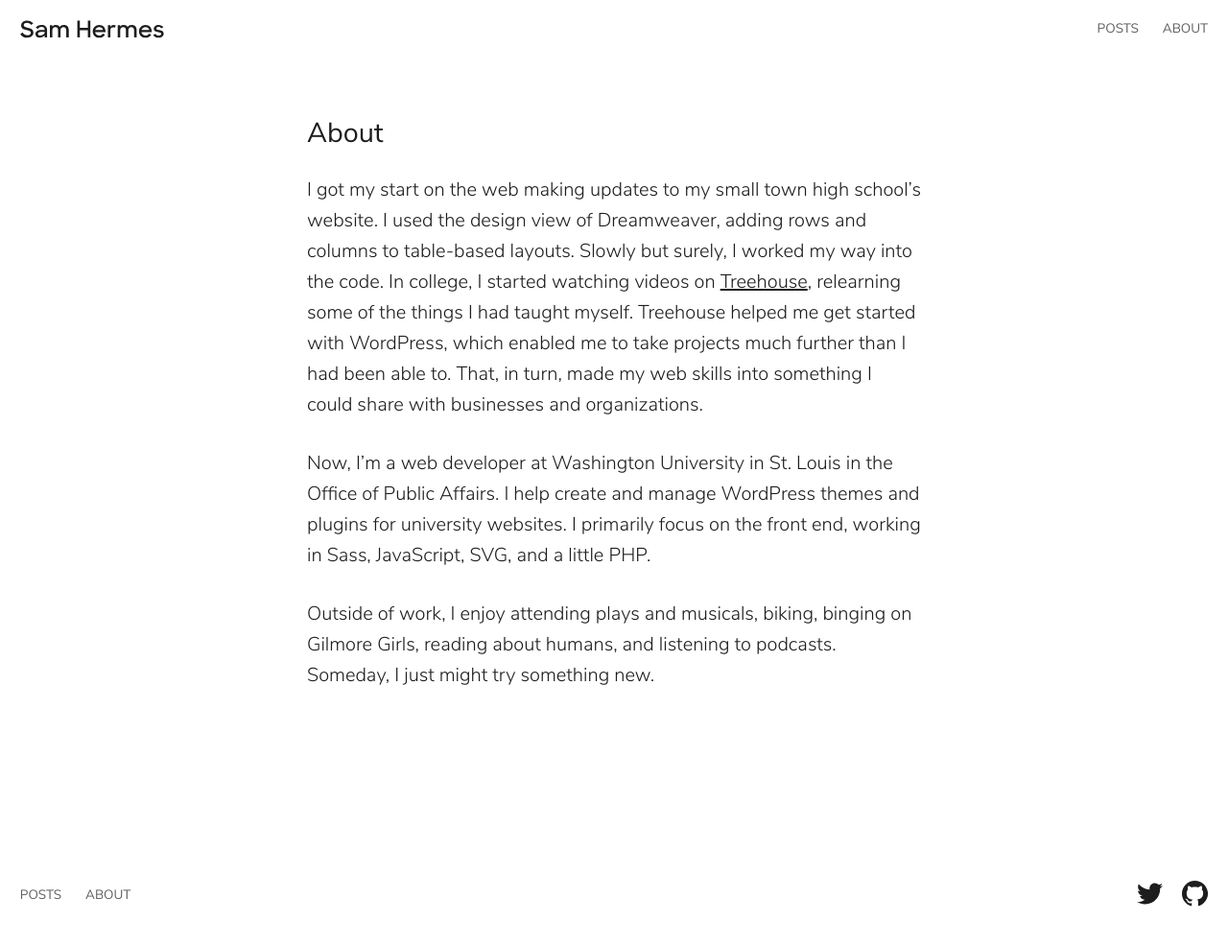
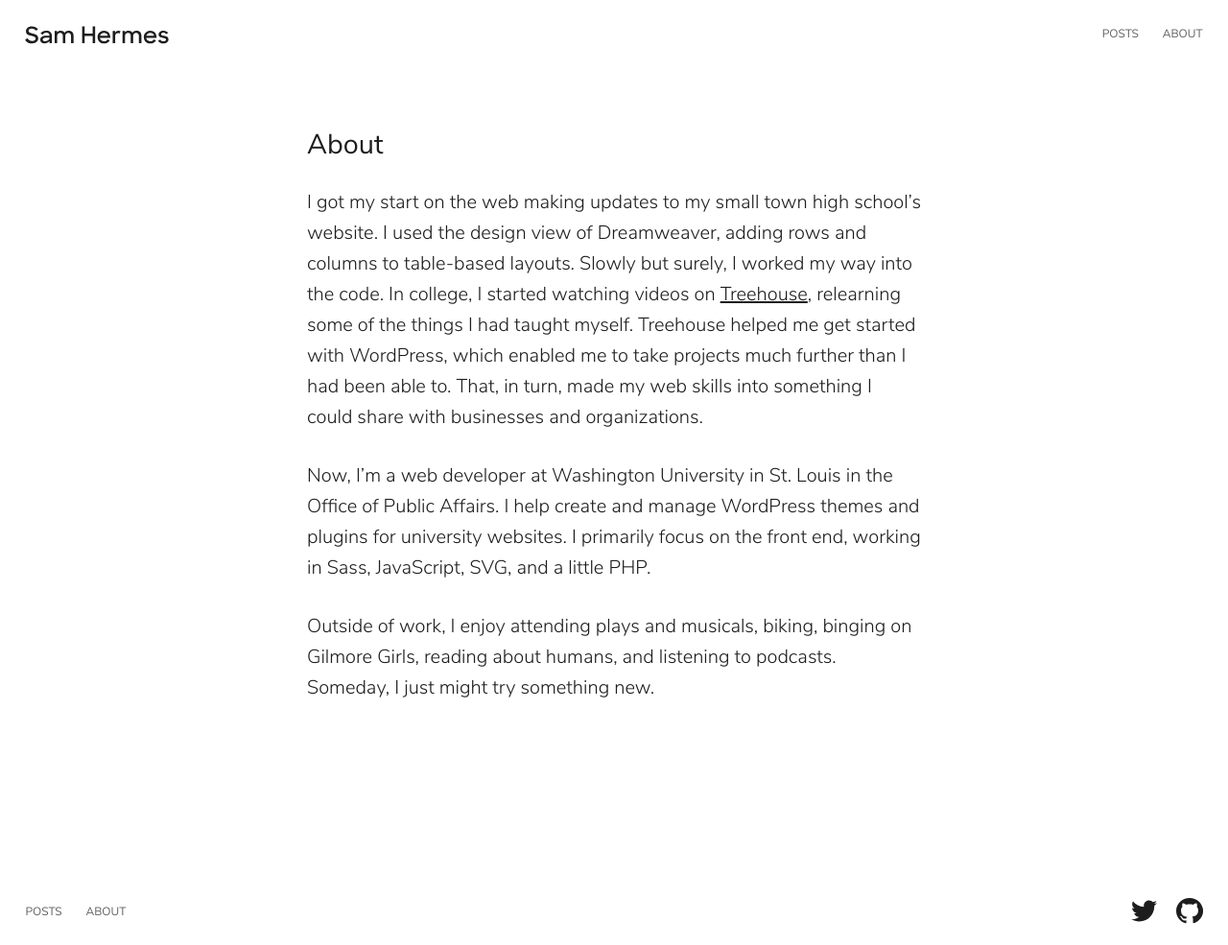
Before and after one commit to samhermes/samhermes.github.io, a Jekyll site: the page built from about.md, in a window 1280 px wide. Shown: the whole page at 96% size. Built offline with Jekyll 4.4.1, drawn with Linux system fonts in a browser that asks for light colours; before the commit the page ends 963 px from its top, so only the background shows below that.

Commit message:
Further adjustments to header/footer positioning

```diff
--- a/_sass/_layout.scss
+++ b/_sass/_layout.scss
@@ -1,16 +1,15 @@
 /* Site Header */
 
 .site-header {
-  background: #fff;
   box-sizing: border-box;
   padding: 0.6em 5% 0.2em;
   margin: 0 auto;
   @media screen and (min-width: 45.625em) {
-    padding: 0.95em 1.3em;
+    padding: 1.3em 1.65em;
   }
   > a {
     display: block;
-    margin: 0.35em 0;
+    margin: 0.4em 0;
     float: left;
   }
   svg {
@@ -33,12 +32,11 @@
   float: right;
   li {
     float: left;
-    font-size: 0.8em;
+    font-size: 0.75em;
     font-weight: normal;
     text-transform: uppercase;
     @media screen and (min-width: 28.125em) {
       margin-left: 0.3rem;
-      font-size: 0.85em;
     }
     &:first-child {
       margin-left: 0;
@@ -62,15 +60,11 @@
   padding: 1em 5% 1.2em;
   margin: 0 auto;
   @media screen and (min-width: 45.625em) {
-    padding: 0.95em 1.3em;
+    padding: 1.3em 1.65em;
   }
   .site-nav {
     float: left;
     margin: 0 0 0 -0.625rem;
-
-    li {
-      font-size: 0.85rem;
-    }
   }
 }
 
```
Also changed, not shown: 2 other files.
